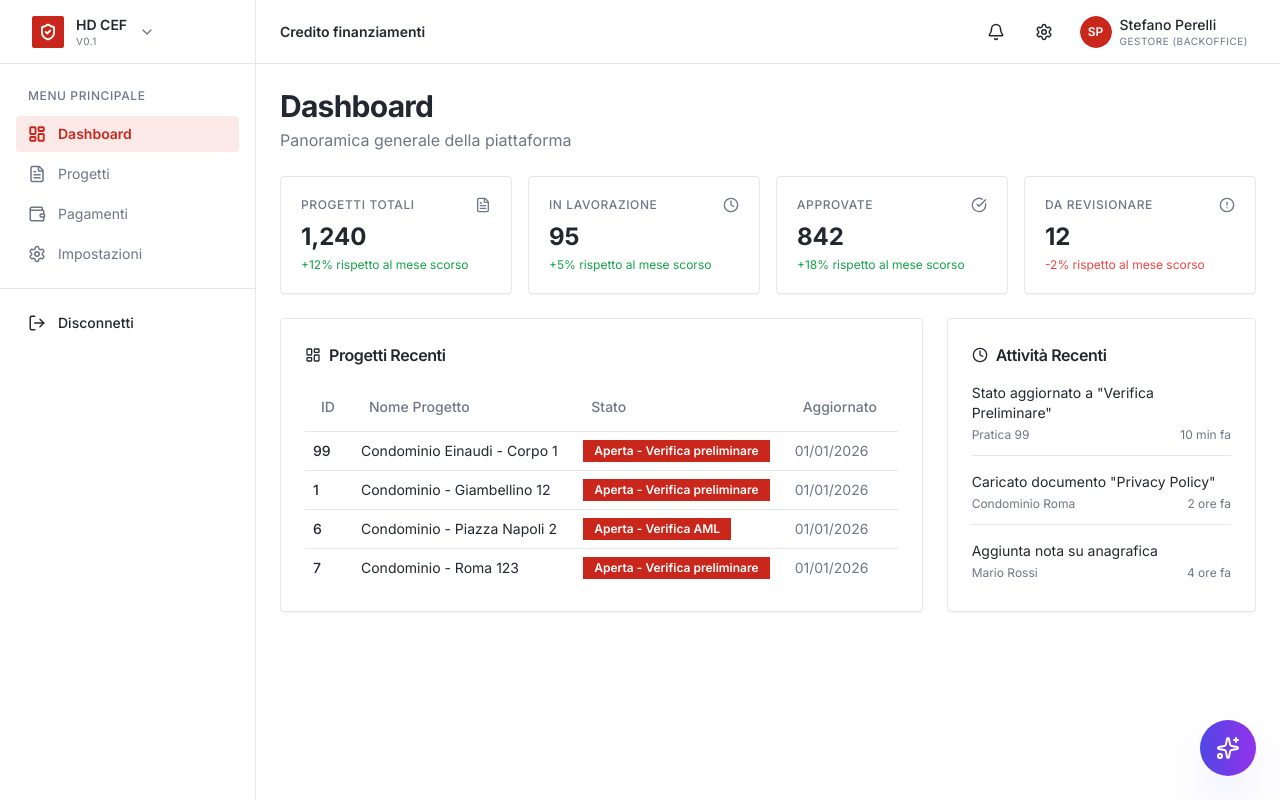
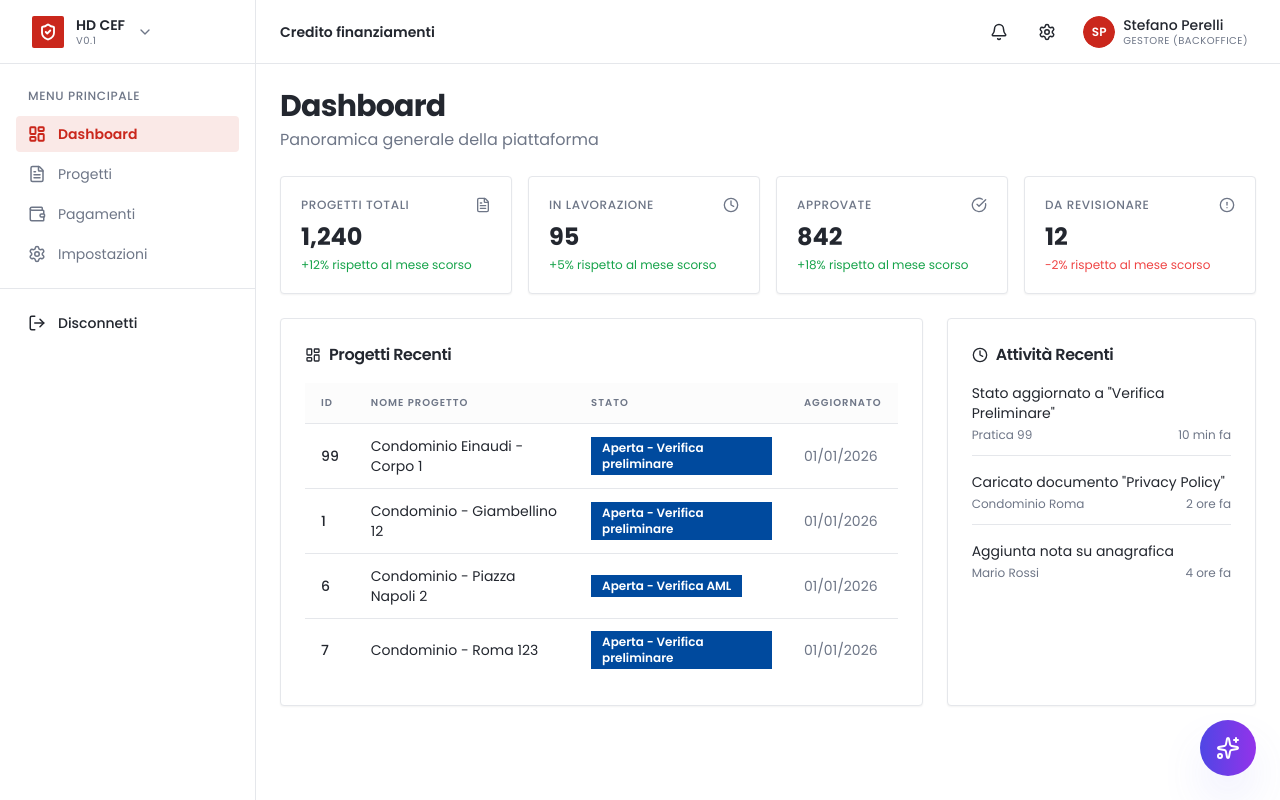
Before and after one commit to devbewill/saas-workflow, a React (Vite) app: page / in a window 1280 px wide. Built offline with nearby package versions, Linux system fonts and the light colour scheme.

Commit message:
hd style progress

```diff
--- a/src/components/ui/Table.jsx
+++ b/src/components/ui/Table.jsx
@@ -42,7 +42,7 @@ const TableRow = React.forwardRef(({ className, ...props }, ref) => (
   <tr
     ref={ref}
     className={cn(
-      "border-b transition-colors hover:bg-muted/50 data-[state=selected]:bg-muted",
+      "border-b border-border transition-colors hover:bg-muted/30 data-[state=selected]:bg-muted",
       className
     )}
     {...props}
@@ -54,7 +54,7 @@ const TableHead = React.forwardRef(({ className, ...props }, ref) => (
   <th
     ref={ref}
     className={cn(
-      "h-12 px-4 text-left align-middle font-medium text-muted-foreground [&:has([role=checkbox])]:pr-0",
+      "h-10 px-4 text-left align-middle text-[10px] font-semibold uppercase tracking-widest text-muted-foreground bg-muted/30 [&:has([role=checkbox])]:pr-0",
       className
     )}
     {...props}
@@ -65,7 +65,7 @@ TableHead.displayName = "TableHead"
 const TableCell = React.forwardRef(({ className, ...props }, ref) => (
   <td
     ref={ref}
-    className={cn("p-2 align-middle [&:has([role=checkbox])]:pr-0", className)}
+    className={cn("px-4 py-3 align-middle text-sm [&:has([role=checkbox])]:pr-0", className)}
     {...props}
   />
 ))
--- a/src/features/projects/pages/project-detail-page.jsx
+++ b/src/features/projects/pages/project-detail-page.jsx
@@ -272,13 +272,7 @@ export default function ProjectDetailPage() {
                             </Sheet>
                         )}
 
-                        {/* Primary action */}
-                        {availableActions.length > 0 && (
-                            <Button onClick={() => transitionTo(availableActions[0])} className="gap-2">
-                                <ChevronRight size={14} />
-                                {viewConfig.primaryAction || 'Avanza'}
-                            </Button>
-                        )}
+
                     </div>
                 }
             />
--- a/src/styles/globals.css
+++ b/src/styles/globals.css
@@ -1,4 +1,4 @@
-@import url('https://fonts.googleapis.com/css2?family=Inter:wght@300;400;500;600;700;800&display=swap');
+@import url('https://fonts.googleapis.com/css2?family=Poppins:wght@300;400;500;600;700&display=swap');
 
 @tailwind base;
 @tailwind components;
@@ -12,7 +12,7 @@
     --card-foreground: 220 15% 16%;
     --popover: 0 0% 100%;
     --popover-foreground: 220 15% 16%;
-    --primary: 4 76% 45%;
+    --primary: 212 100% 31%;
     --primary-foreground: 0 0% 100%;
     --secondary: 220 14% 96%;
     --secondary-foreground: 220 15% 16%;
@@ -24,7 +24,7 @@
     --destructive-foreground: 0 0% 100%;
     --border: 220 13% 91%;
     --input: 220 13% 91%;
-    --ring: 4 76% 45%;
+    --ring: 212 100% 31%;
     --radius: 0.25rem;
 
     /* Sidebar */
@@ -64,6 +64,6 @@
   }
   body {
     @apply bg-background text-foreground;
-    font-family: "Inter", sans-serif;
+    font-family: "Poppins", sans-serif;
   }
 }
--- a/tailwind.config.js
+++ b/tailwind.config.js
@@ -70,7 +70,7 @@ export default {
 
       },
       fontFamily: {
-        sans: ["Inter", "sans-serif"],
+        sans: ["Poppins", "sans-serif"],
       },
       borderRadius: {
         lg: "var(--radius)",
```
